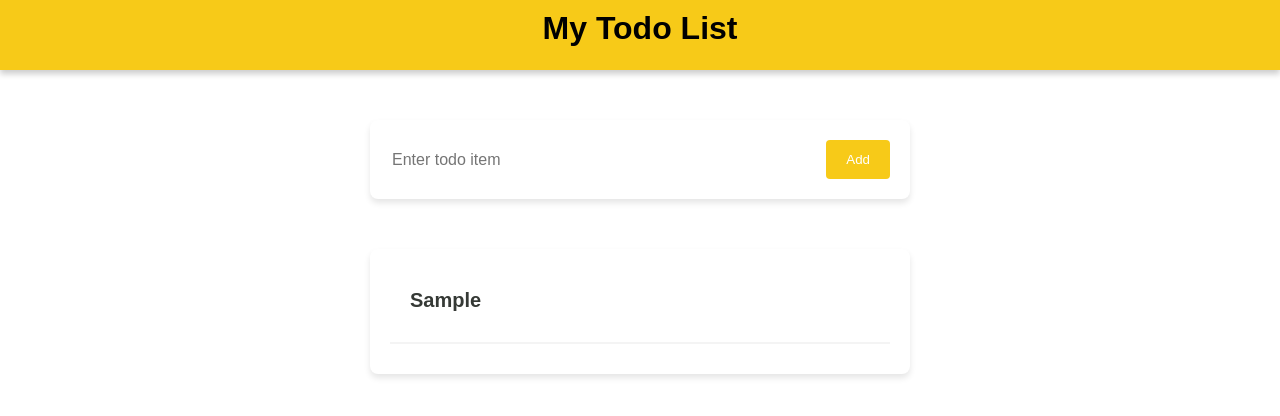
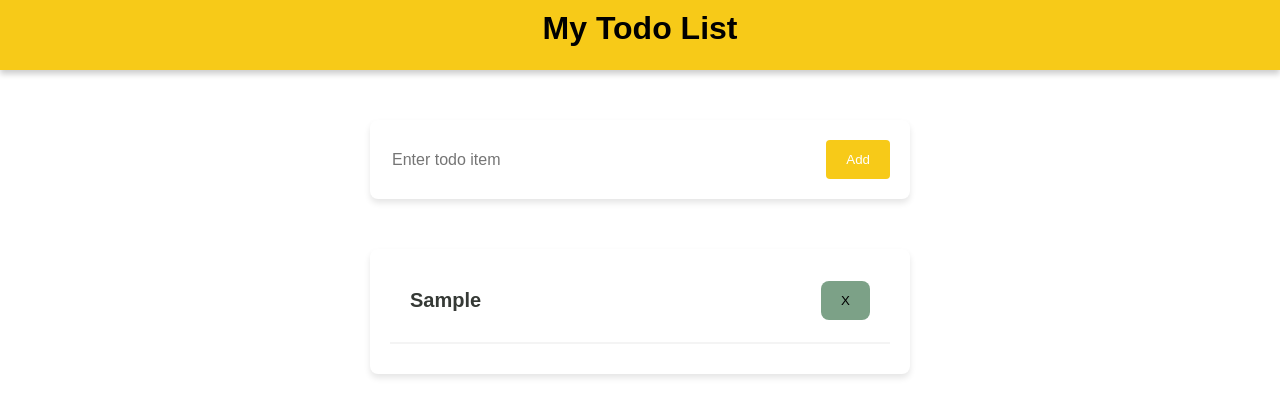
Before and after one commit to SanjayTripathee/React-todoapp, a React (Vite) app in the folder todoapp/: page / in a window 1280 px wide. Both pictures are taken after typing "Sample" into the empty fields and a click on the button "Add". Shown: the top 416 px of the page. Built offline with nearby package versions, Linux system fonts and the light colour scheme.

Commit message:
Making delete button active to perform delete to that item

```diff
--- a/todoapp/src/Components/Todo.jsx
+++ b/todoapp/src/Components/Todo.jsx
@@ -11,7 +11,7 @@ export default function Todo() {
     <div>
       {/* psssing props from parent to child as they required */}
       <Form setTodo={setTodo} todo={todo} todos={todos} setTodos={setTodos} />
-      <TOdoList todos={todos} />
+      <TOdoList todos={todos} setTodos={setTodos} />
     </div>
   );
 }
--- a/todoapp/src/Components/TodoItem.jsx
+++ b/todoapp/src/Components/TodoItem.jsx
@@ -1,9 +1,24 @@
 import styles from "./todoitem.module.css";
 
-export default function TodoItem({ item }) {
+export default function TodoItem({ item, todos, setTodos }) {
+  function handleDelete(item) {
+    //here todoitem!===item will return which means display and other will be remove
+    setTodos(todos.filter((todo) => todo !== item));
+  }
   return (
     <div className={styles.item}>
-      <div className={styles.itemName}>{item}</div>
+      <div className={styles.itemName}>
+        {item}
+        <span>
+          <button
+            onClick={() => handleDelete(item)}
+            className={styles.deleteButton}
+          >
+            X
+          </button>
+        </span>
+      </div>
+
       <hr className={styles.line} />
     </div>
   );
--- a/todoapp/src/Components/TodoList.jsx
+++ b/todoapp/src/Components/TodoList.jsx
@@ -1,11 +1,11 @@
 import TodoItem from "./TodoItem";
 import styles from "./todolist.module.css";
 
-export default function TOdoList({ todos }) {
+export default function TOdoList({ todos, setTodos }) {
   return (
     <div className={styles.list}>
       {todos.map((item) => (
-        <TodoItem key={item} item={item} />
+        <TodoItem key={item} item={item} todos={todos} setTodos={setTodos} />
       ))}
     </div>
   );
--- a/todoapp/src/Components/todoitem.module.css
+++ b/todoapp/src/Components/todoitem.module.css
@@ -11,3 +11,12 @@
 .line {
   border: 1px solid #f4f4f4;
 }
+.deleteButton {
+  float: right;
+  padding: 12px 20px;
+  border: none;
+  background-color: #7ca187;
+  margin-top: -8px;
+  border-radius: 8px;
+  cursor: pointer;
+}
```
